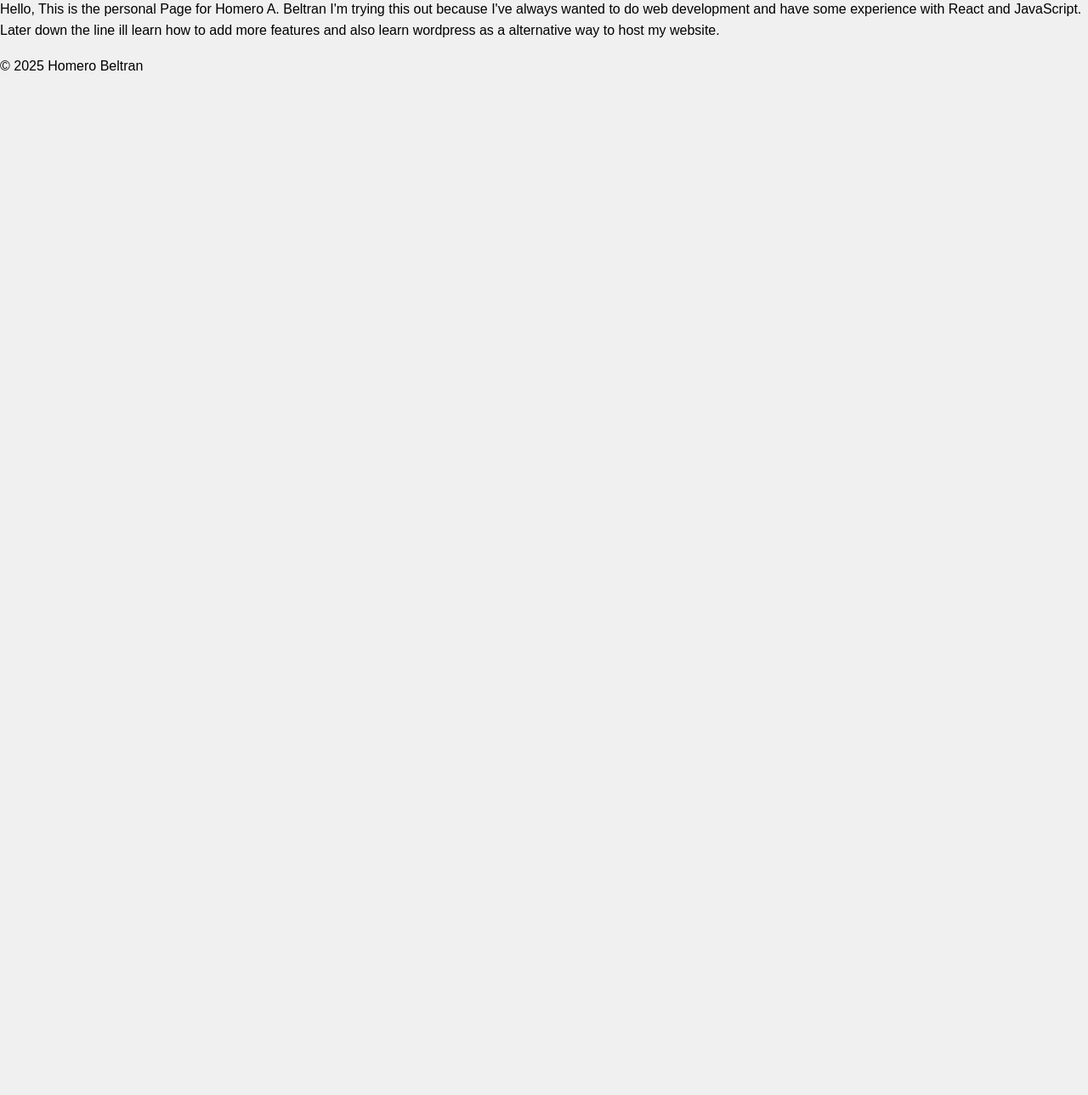
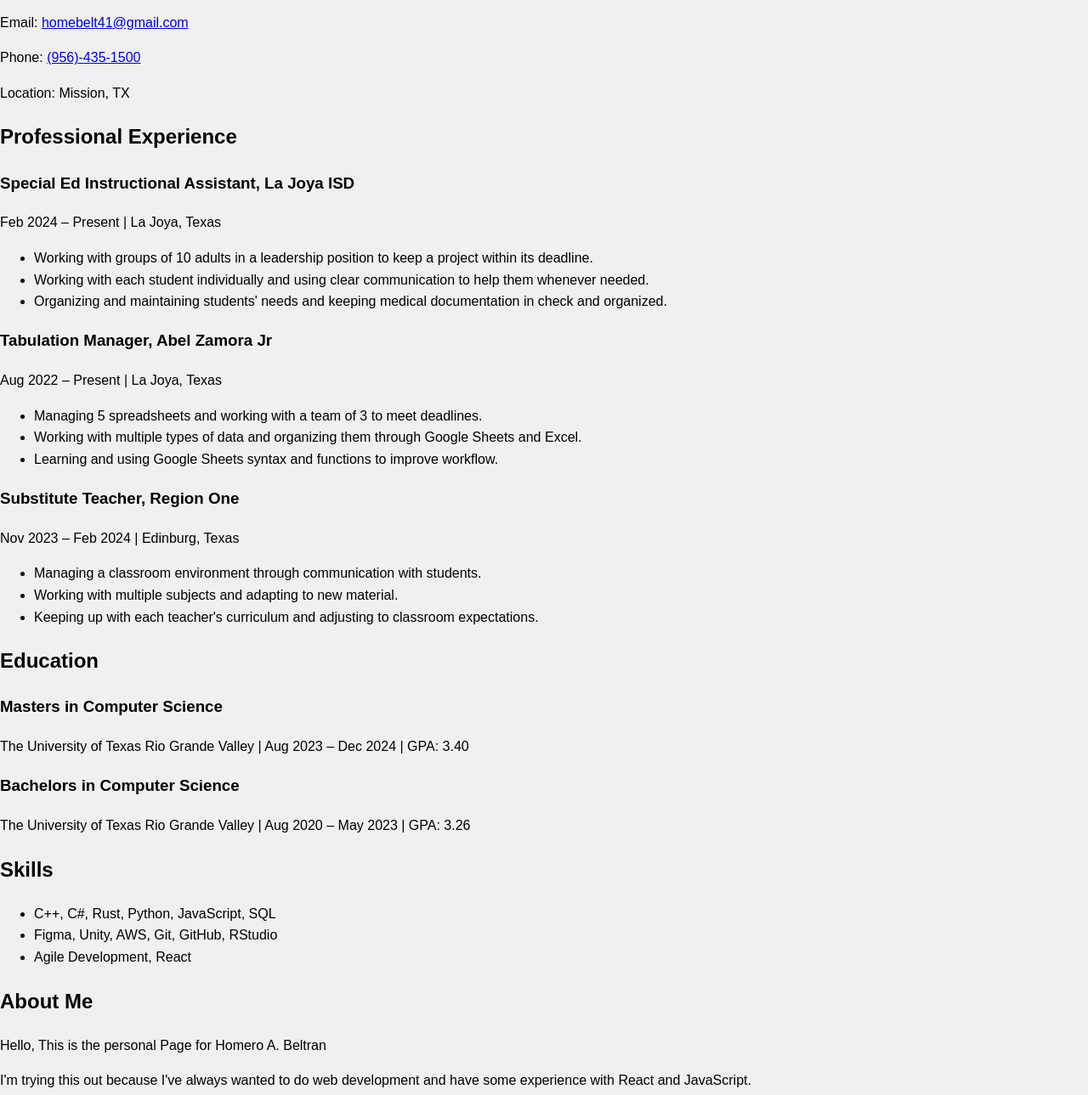
Before and after one commit to HomeroABeltran/HomeroABeltran.github.io, a plain HTML site: page index.html in a window 1280 px wide. Shown: the part 232-1521 px from the top of the page at 85% size. Before the commit the page ends 800 px from the top, so only its background shows below. Drawn offline with Linux system fonts and the light colour scheme.

Commit message:
Update index.html

```diff
--- a/index.html
+++ b/index.html
@@ -26,14 +26,56 @@
         <button id="theme-toggle">Toggle Dark Mode</button>
     </header>
     <main>
+        <div class="container">
+        <h1>Homero A. Beltran</h1>
+        <p>Email: <a href="mailto:homebelt41@gmail.com">homebelt41@gmail.com</a></p>
+        <p>Phone: <a href="tel:+19564351500">(956)-435-1500</a></p>
+        <p>Location: Mission, TX</p>
+
+        <h2>Professional Experience</h2>
+        <h3>Special Ed Instructional Assistant, La Joya ISD</h3>
+        <p>Feb 2024 – Present | La Joya, Texas</p>
+        <ul>
+            <li>Working with groups of 10 adults in a leadership position to keep a project within its deadline.</li>
+            <li>Working with each student individually and using clear communication to help them whenever needed.</li>
+            <li>Organizing and maintaining students' needs and keeping medical documentation in check and organized.</li>
+        </ul>
+
+        <h3>Tabulation Manager, Abel Zamora Jr</h3>
+        <p>Aug 2022 – Present | La Joya, Texas</p>
+        <ul>
+            <li>Managing 5 spreadsheets and working with a team of 3 to meet deadlines.</li>
+            <li>Working with multiple types of data and organizing them through Google Sheets and Excel.</li>
+            <li>Learning and using Google Sheets syntax and functions to improve workflow.</li>
+        </ul>
+
+        <h3>Substitute Teacher, Region One</h3>
+        <p>Nov 2023 – Feb 2024 | Edinburg, Texas</p>
+        <ul>
+            <li>Managing a classroom environment through communication with students.</li>
+            <li>Working with multiple subjects and adapting to new material.</li>
+            <li>Keeping up with each teacher's curriculum and adjusting to classroom expectations.</li>
+        </ul>
+
+        <h2>Education</h2>
+        <h3>Masters in Computer Science</h3>
+        <p>The University of Texas Rio Grande Valley | Aug 2023 – Dec 2024 | GPA: 3.40</p>
+
+        <h3>Bachelors in Computer Science</h3>
+        <p>The University of Texas Rio Grande Valley | Aug 2020 – May 2023 | GPA: 3.26</p>
+
+        <h2>Skills</h2>
+        <ul>
+            <li>C++, C#, Rust, Python, JavaScript, SQL</li>
+            <li>Figma, Unity, AWS, Git, GitHub, RStudio</li>
+            <li>Agile Development, React</li>
+        </ul>
 
         <section>
             <h2>About Me</h2>
-            <p>Hello, This is the personal Page for Homero A. Beltran
-
-I'm trying this out because I've always wanted to do web development and have some experience with React and JavaScript.
-
-Later down the line ill learn how to add more features and also learn wordpress as a alternative way to host my website.</p>
+            <p>Hello, This is the personal Page for Homero A. Beltran</p>
+            <p>I'm trying this out because I've always wanted to do web development and have some experience with React and JavaScript.</p>
+            <p>Later down the line ill learn how to add more features and also learn wordpress as a alternative way to host my website.</p>
         </section>
         <!-- Add more sections as needed -->
     </main>
```
